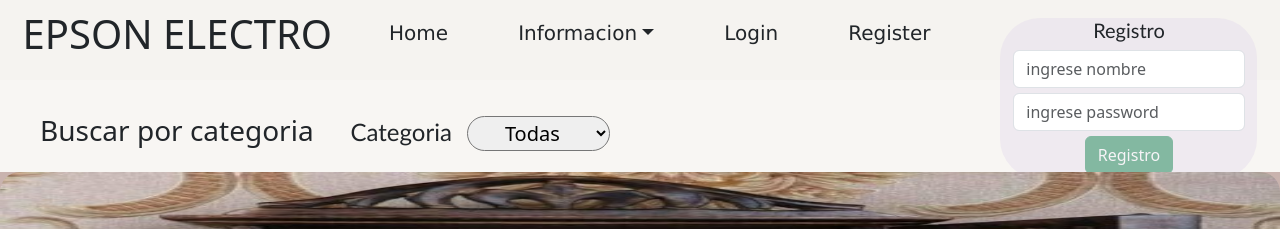
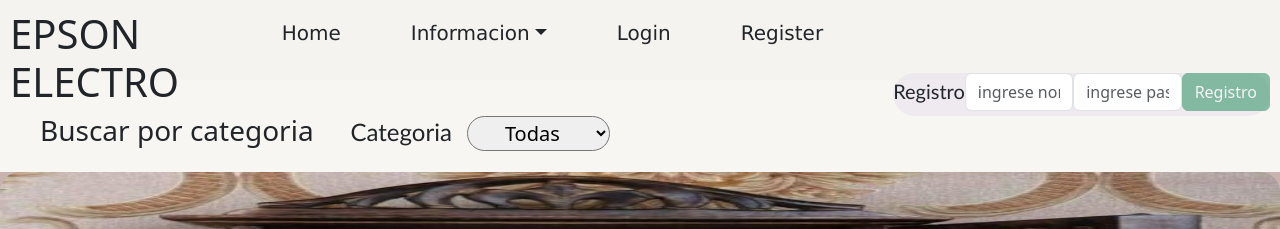
Before and after one commit to MiguelAEP/AppTecnologia, a React (Vite) app: page /register in a window 1280 px wide. Shown: the top 229 px of the page. Built offline with nearby package versions, Linux system fonts and the light colour scheme.

Commit message:
estilando responsive

```diff
--- a/src/Styles/Auth.css
+++ b/src/Styles/Auth.css
@@ -1,4 +1,4 @@
-form{
+form {
     float: right;
     background-color: #dacde64b;
     text-align: center;
@@ -9,22 +9,22 @@ form{
     border-radius: 40px;
 }
 
-.inputField{
+.inputField {
     width: 90%;
     margin-bottom: 5px;
 }
 
-button{
+button {
     opacity: 0.5;
     margin-bottom: 5px;
     background-color: antiquewhite;
 }
 
-.loginError{
-  background-color: red;
-  color: white;
-  padding: 7px;
-  height: 40px;
+.loginError {
+    background-color: red;
+    color: white;
+    padding: 7px;
+    height: 40px;
 }
 
 .createSuccess {
@@ -35,9 +35,21 @@ button{
 }
 
 
-@media only screen and (max-width: 857px){
-    form{
+@media only screen and (max-width: 857px) {
+    form {
         display: flex;
         flex-direction: row;
+
     }
 }
+
+
+@media only screen and (min-width: 800px) {
+    form {
+
+        display: flex;
+        flex-direction: row;
+        margin-top: 55px;
+
+    }
+}
--- a/src/Styles/Filter.css
+++ b/src/Styles/Filter.css
@@ -45,5 +45,6 @@ label {
 
     button {
         width: 150px;
+
     }
 }
--- a/src/Styles/Principal.css
+++ b/src/Styles/Principal.css
@@ -116,9 +116,14 @@ section div {
 
     }
 
+    h3 {
+        padding-top: 40px;
+
+    }
+
 }
 
-@media only screen and (max-width: 360px) {
+@media only screen and (max-width: 375px) {
 
     section {
 
@@ -126,4 +131,8 @@ section div {
 
     }
 
+    h3 {
+        padding-top: 80px;
+
+    }
 }
--- a/src/Styles/Result.css
+++ b/src/Styles/Result.css
@@ -171,5 +171,16 @@ h4 {
         height: 50vh;
     }
 
+    .carouse {
+        margin-top: 50px;
+    }
 
 }
+
+@media only screen and (max-width: 844px) {
+
+    .carouse {
+        margin-top: 50px;
+    }
+
+}
```
